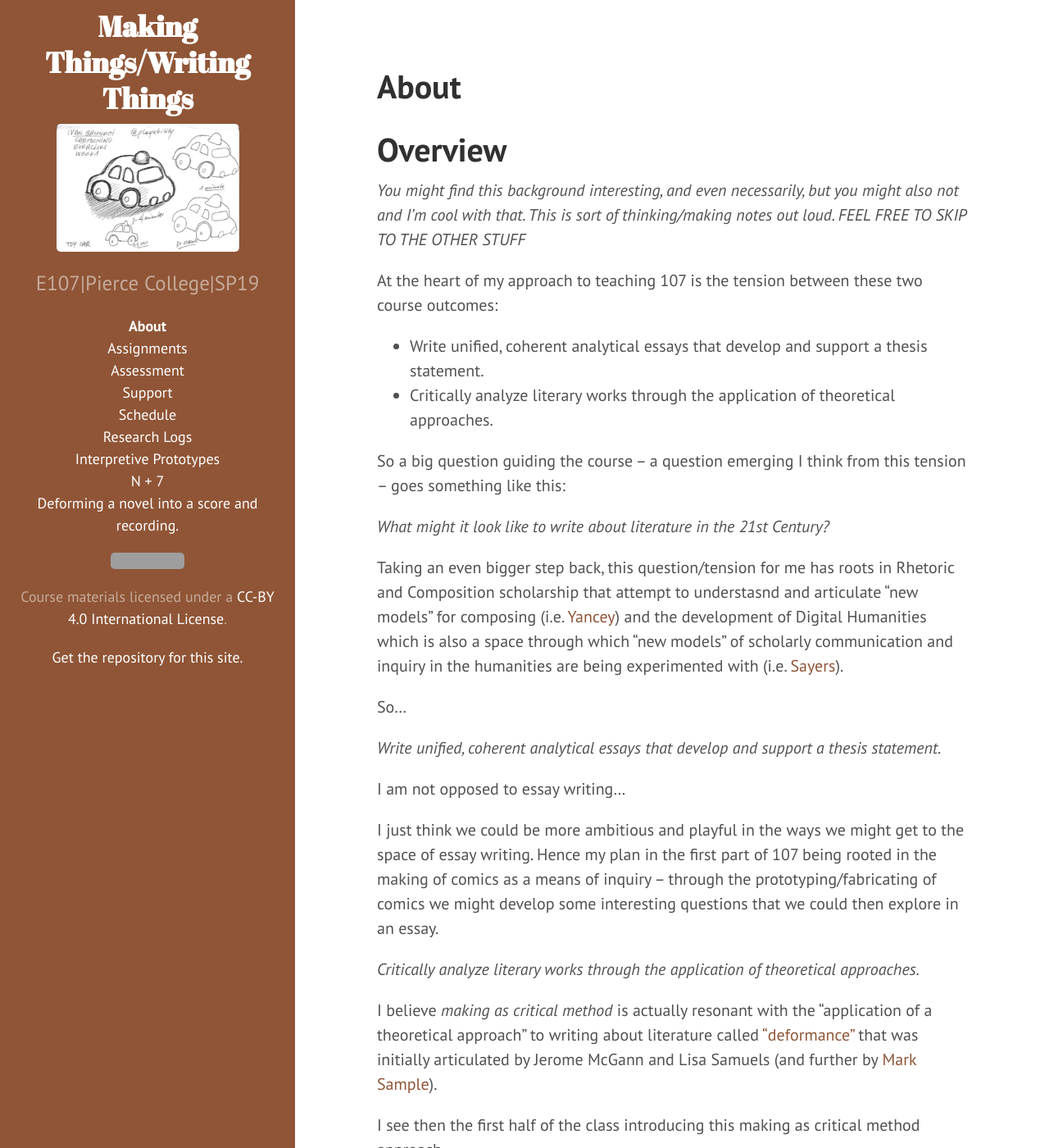
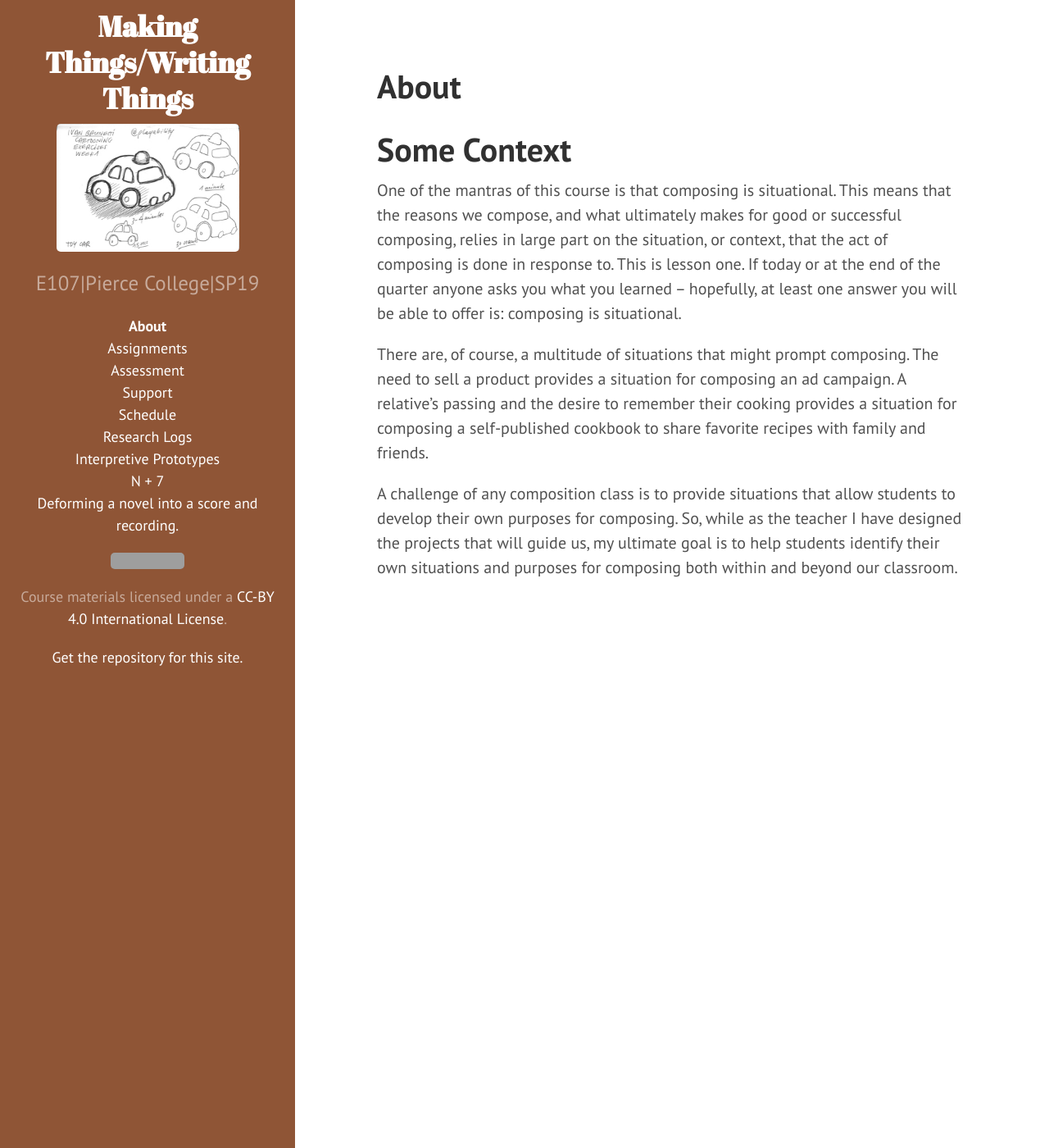
Before and after one commit to jloan/e101v1, a Jekyll site: the page built from 00about.md, in a window 1280 px wide and 1400 px high. Shown: the whole window at 82% size. Built offline with Jekyll 4.4.1, drawn with Linux system fonts in a browser that asks for light colours; some of the changed text lies outside the part shown; grey boxes are pictures that could not be loaded.

Commit message:
Update 00about.md

```diff
--- a/00about.md
+++ b/00about.md
@@ -3,41 +3,10 @@ layout: page
 title: About
 permalink: /about/
 ---
-# Overview
+# Some Context
 
-*You might find this background interesting, and even necessarily, but you might also not and I'm cool with that. This is sort of thinking/making notes out loud. FEEL FREE TO SKIP TO THE OTHER STUFF*
+One of the mantras of this course is that composing is situational. This means that the reasons we compose, and what ultimately makes for good or successful composing, relies in large part on the situation, or context, that the act of composing is done in response to. This is lesson one. If today or at the end of the quarter anyone asks you what you learned -- hopefully, at least one answer you will be able to offer is: composing is situational.
 
-At the heart of my approach to teaching 107 is the tension between these two course outcomes:
+There are, of course, a multitude of situations that might prompt composing. The need to sell a product provides a situation for composing an ad campaign. A relative's passing and the desire to remember their cooking provides a situation for composing a self-published cookbook to share favorite recipes with family and friends.
 
-* Write unified, coherent analytical essays that develop and support a thesis statement.
-* Critically analyze literary works through the application of theoretical approaches.
-
-So a big question guiding the course -- a question emerging I think from this tension -- goes something like this:
-
-*What might it look like to write about literature in the 21st Century?*
-
-Taking an even bigger step back, this question/tension for me has roots in Rhetoric and Composition scholarship that attempt to understasnd and articulate "new models" for composing (i.e. [Yancey](https://www.nwp.org/cs/public/print/resource/2852)) and the development of Digital Humanities which is also a space through which "new models" of scholarly communication and inquiry in the humanities are being experimented with (i.e. [Sayers](http://maker.uvic.ca/creative/)).
-
-So...
-
-*Write unified, coherent analytical essays that develop and support a thesis statement.*
-
-I am not opposed to essay writing...
-
-I just think we could be more ambitious and playful in the ways we might get to the space of essay writing. Hence my plan in the first part of 107 being rooted in the making of comics as a means of inquiry -- through the prototyping/fabricating of comics we might develop some interesting questions that we could then explore in an essay.
-
-*Critically analyze literary works through the application of theoretical approaches.*
-
-I believe *making as critical method* is actually resonant with the "application of a theoretical approach" to writing about literature called ["deformance"](http://www2.iath.virginia.edu/jjm2f/old/deform.html) that was initially articulated by Jerome McGann and Lisa Samuels (and further by [Mark Sample](https://www.samplereality.com/2012/05/02/notes-towards-a-deformed-humanities/)).
-
-I see then the first half of the class introducing this making as critical method approach...
-
-The second half of the course will then dive a little deeper and extend this making as critical method approach via something that might be more appropriately labeled deformance. I don't know if I would actually have students read about "deformance" or if I'd even officially use the term...its after all a 100 level class...but the long and the short of it comes from this notion of deformance:
-
-> [T]he critical and interpretive question is not 'what does the [work of literature] mean?' but 'how do we release or expose the [work of literature's] possibilities of meaning?' -- McGann and Samuels
-
-We release it by BREAKING it. Breaking the object of interpratation itself and/or breaking the artifact used to communicate the critical/interpretive insights.
-
-So mayve the course is better called somethig like:
-
-Making Things, Writing Things, Breaking Things
+A challenge of any composition class is to provide situations that allow students to develop their own purposes for composing. So, while as the teacher I have designed the projects that will guide us, my ultimate goal is to help students identify their own situations and purposes for composing both within and beyond our classroom.
```
